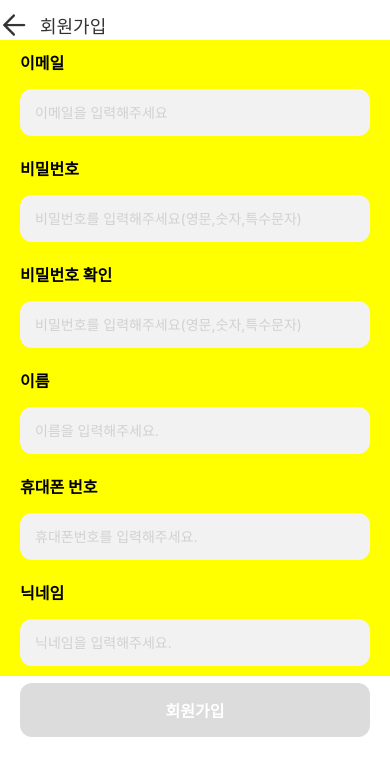
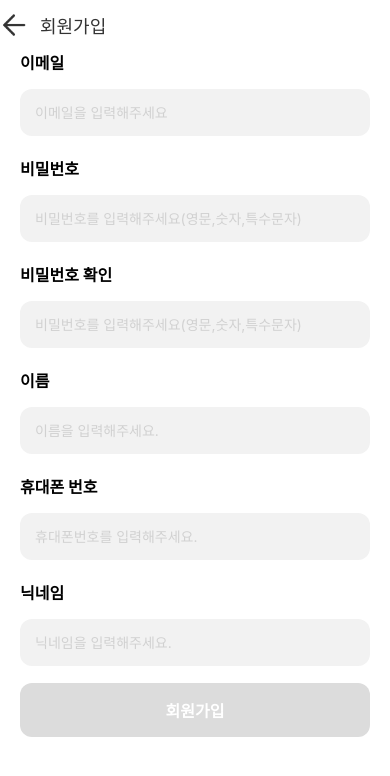
Before and after one commit to cukminseo/where2go-Frontend, a React Native app: screen /SignUp in a window 390 px wide. Shown: the top 776 px of the page. Built offline with nearby package versions, Linux system fonts and the light colour scheme; what redux-flipper would draw is missing.

Commit message:
[Chore] Delete develop setting

```diff
--- a/src/pages/SignUp.tsx
+++ b/src/pages/SignUp.tsx
@@ -365,13 +365,11 @@ const styles = StyleSheet.create({
     padding: 15,
     borderRadius: 12,
     backgroundColor: commonStyles.COLOR_GR4,
-
-    // borderBottomWidth: StyleSheet.hairlineWidth,
   },
   inputWrapper: {
     paddingHorizontal: 20,
     paddingVertical: 10,
-    backgroundColor: 'yellow',
+    // backgroundColor: 'yellow',
   },
   label: {
     fontWeight: 'bold',
```
